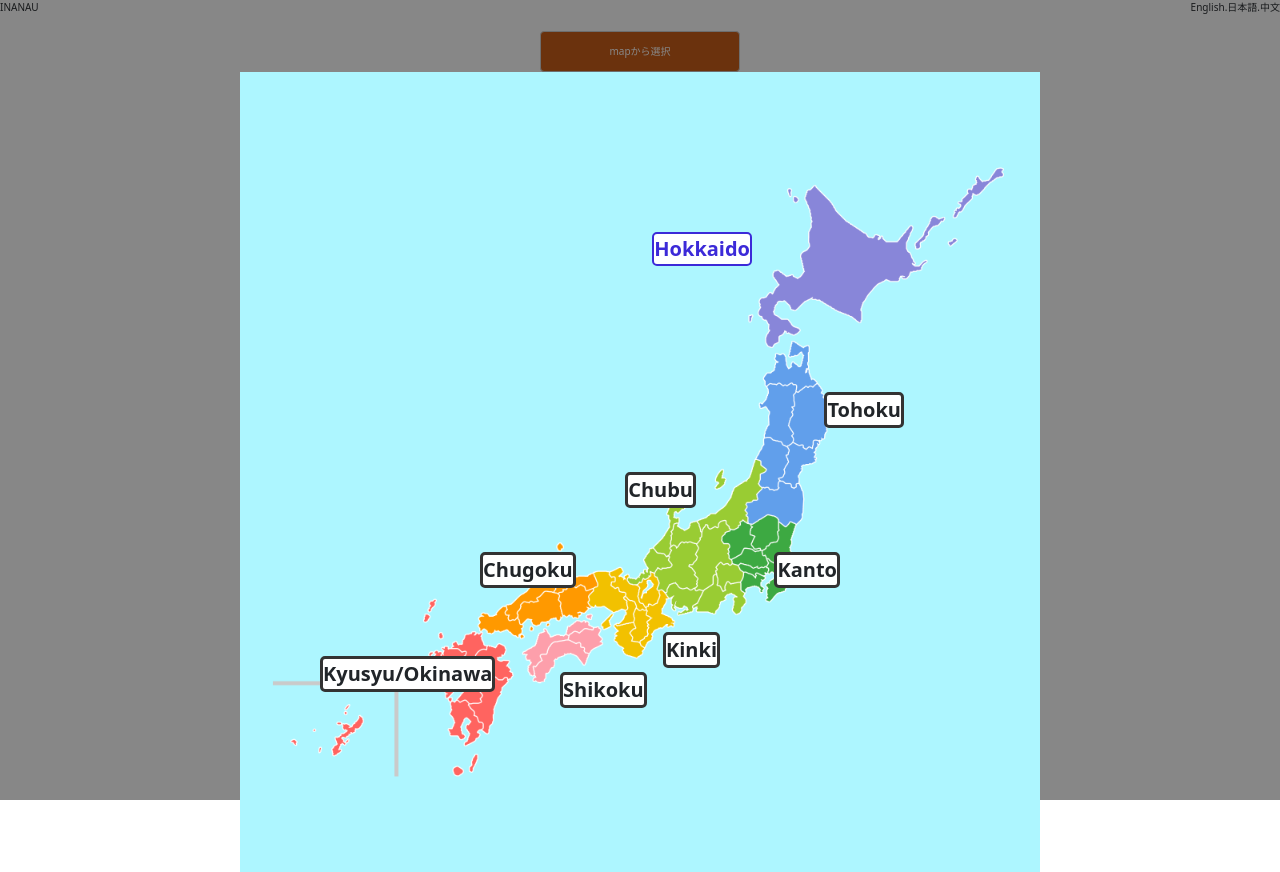
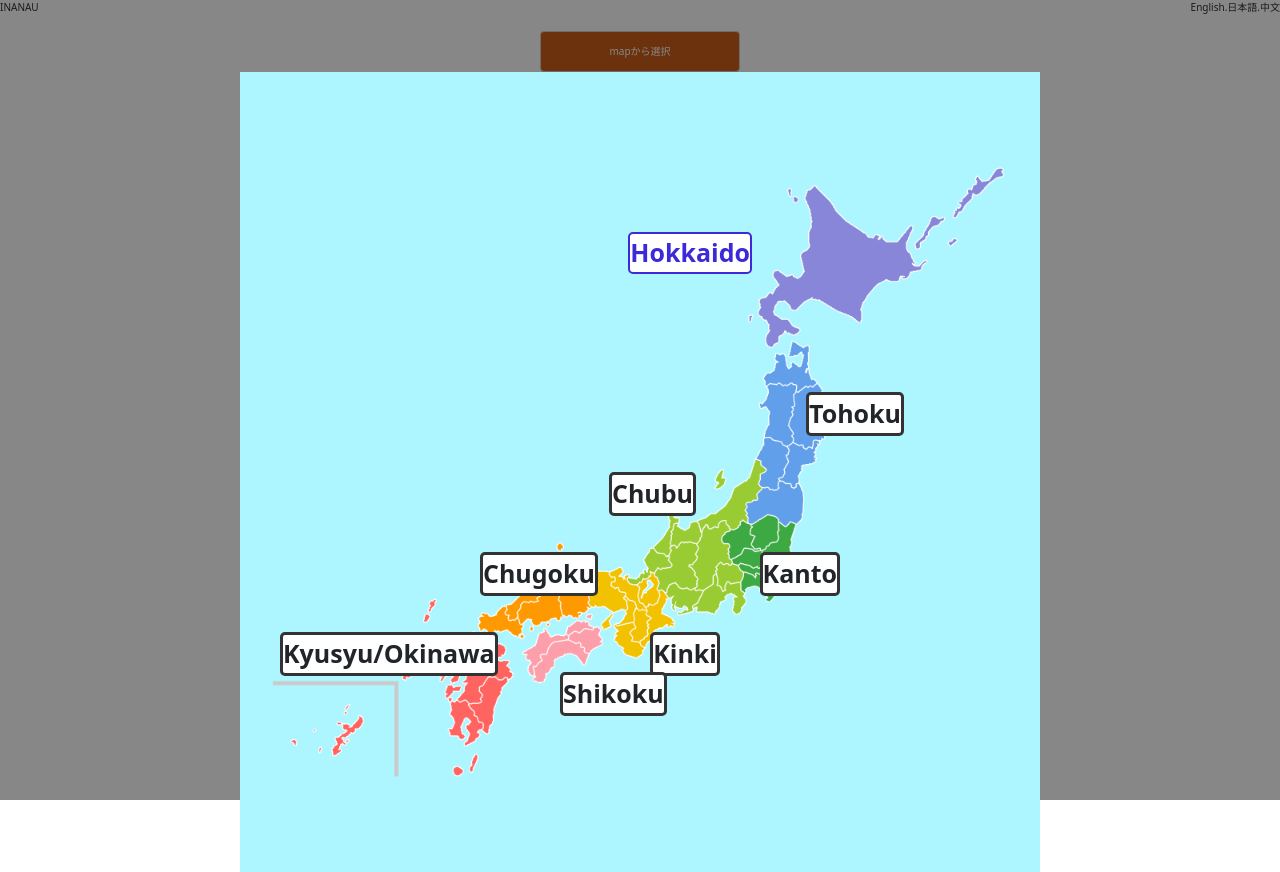
Before and after one commit to Arai-nexus/trainning-map-ui, a plain HTML site: page index.html in a window 1280 px wide. Both pictures are taken after a click on the element "mapから選択". Drawn offline with nearby package versions, Linux system fonts and the light colour scheme.

Commit message:
fix: PC版の沖縄県のフォントサイズと位置を修正

```diff
--- a/index.css
+++ b/index.css
@@ -163,22 +163,16 @@ html {
         transform: translateY(-50%) translateX(-50%);
         -webkit-transform: translateY(-50%) translateX(-50%);
         z-index: 1;
-        /* display: -webkit-flex;
         display: flex;
         -webkit-flex-wrap: wrap; */
         flex-wrap: wrap;
-
-
         box-sizing: border-box;
         border: 1px solid #ccc;
         font-weight: bold;
         text-align: center;
         padding: 0.5em;
-
-
         min-height: 50%;
         background-color: rgb(241, 239, 239);
-
         cursor: pointer;
         z-index: 111;
         animation-name: popup;
@@ -303,6 +297,7 @@ html {
         border-radius: 5px;
         background-color: #FFF;
         padding: 0.2em auto;
+        font-size: 2rem;
         font-weight: bold;
         text-align: center;
         white-space: nowrap;
@@ -347,7 +342,7 @@ html {
     }
 
     #modal .area_btn.area8{
-        top: 65%;
+        top: 70%;
         left: 2%;
     }
 
@@ -510,7 +505,7 @@ html {
         border-radius: 5px;
         background-color: #FFF;
         padding: 0.2em auto;
-        font-size: 2rem;
+        font-size: 2.5rem;
         font-weight: bold;
         text-align: center;
         white-space: nowrap;
@@ -556,8 +551,8 @@ html {
     }
 
     #modal .area_btn.area8{
-        top: 73%;
-        left: 10%;
+        top: 70%;
+        left: 5%;
     }
 
     /* オーバーレイ */
```
